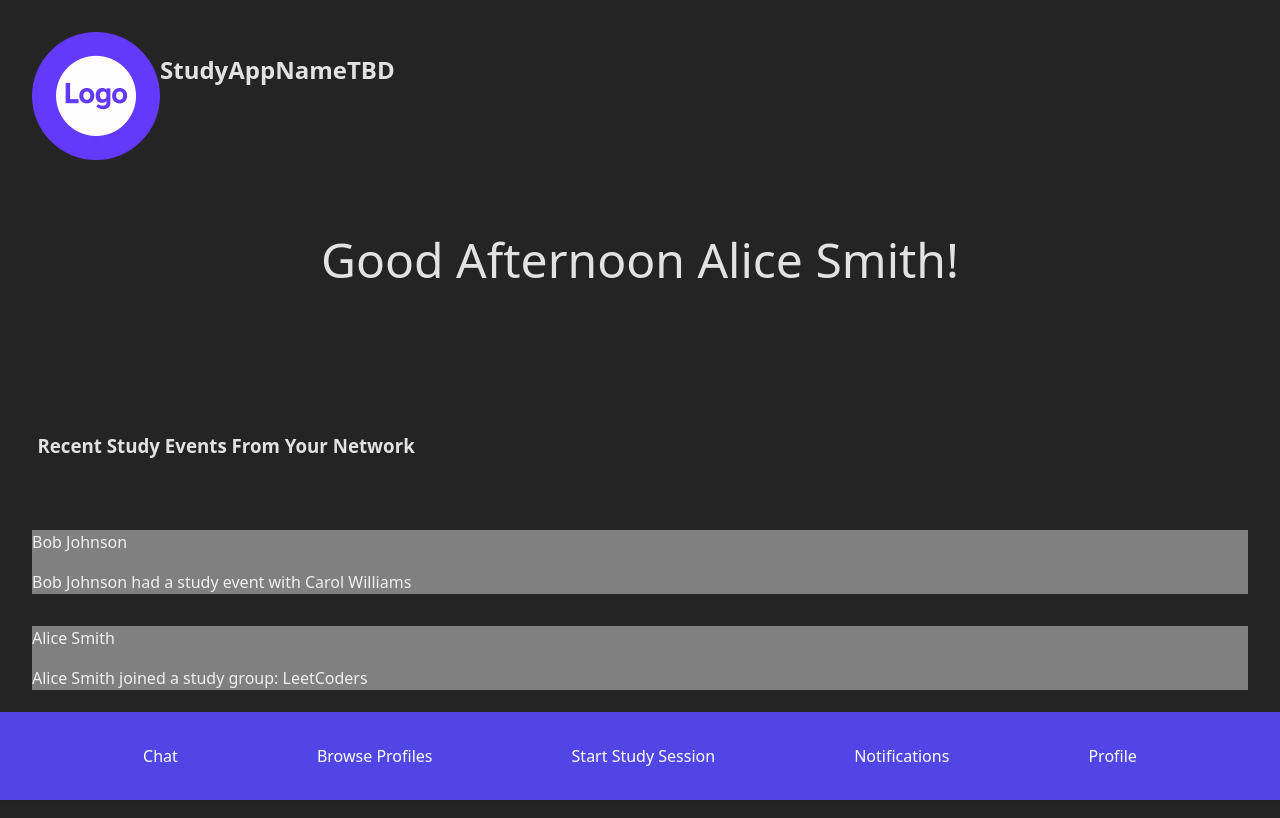
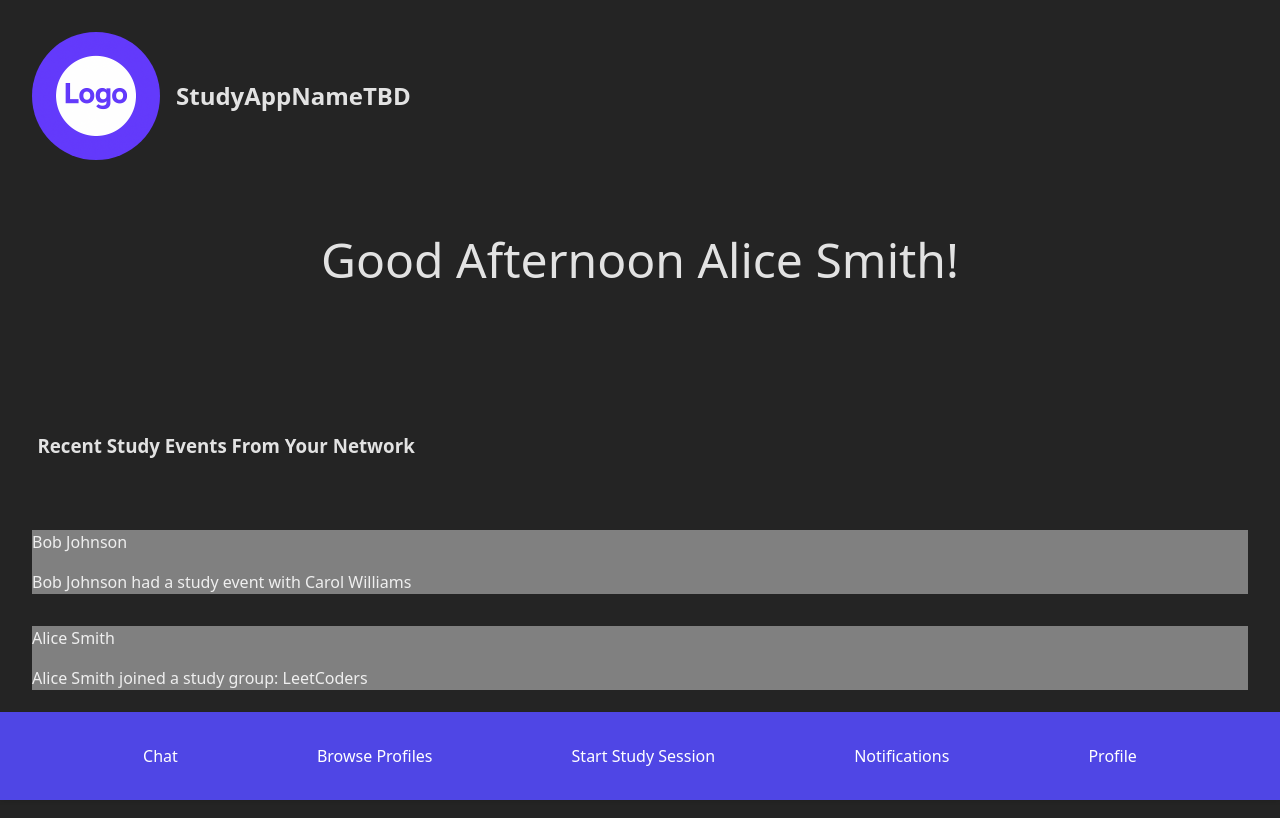
Before and after one commit to alecfaustino/studyapp, a React (Vite) app: page / in a window 1280 px wide. Built offline with nearby package versions, Linux system fonts and the light colour scheme.

Commit message:
change styles to the header to give space between logo and title

```diff
--- a/src/styles/Home.css
+++ b/src/styles/Home.css
@@ -10,6 +10,8 @@
 .home-header-brand {
   display: flex;
   width: 100%;
+  align-items: center;
+  gap: 1em;
 }
 
 .home-header-welcome {
```
